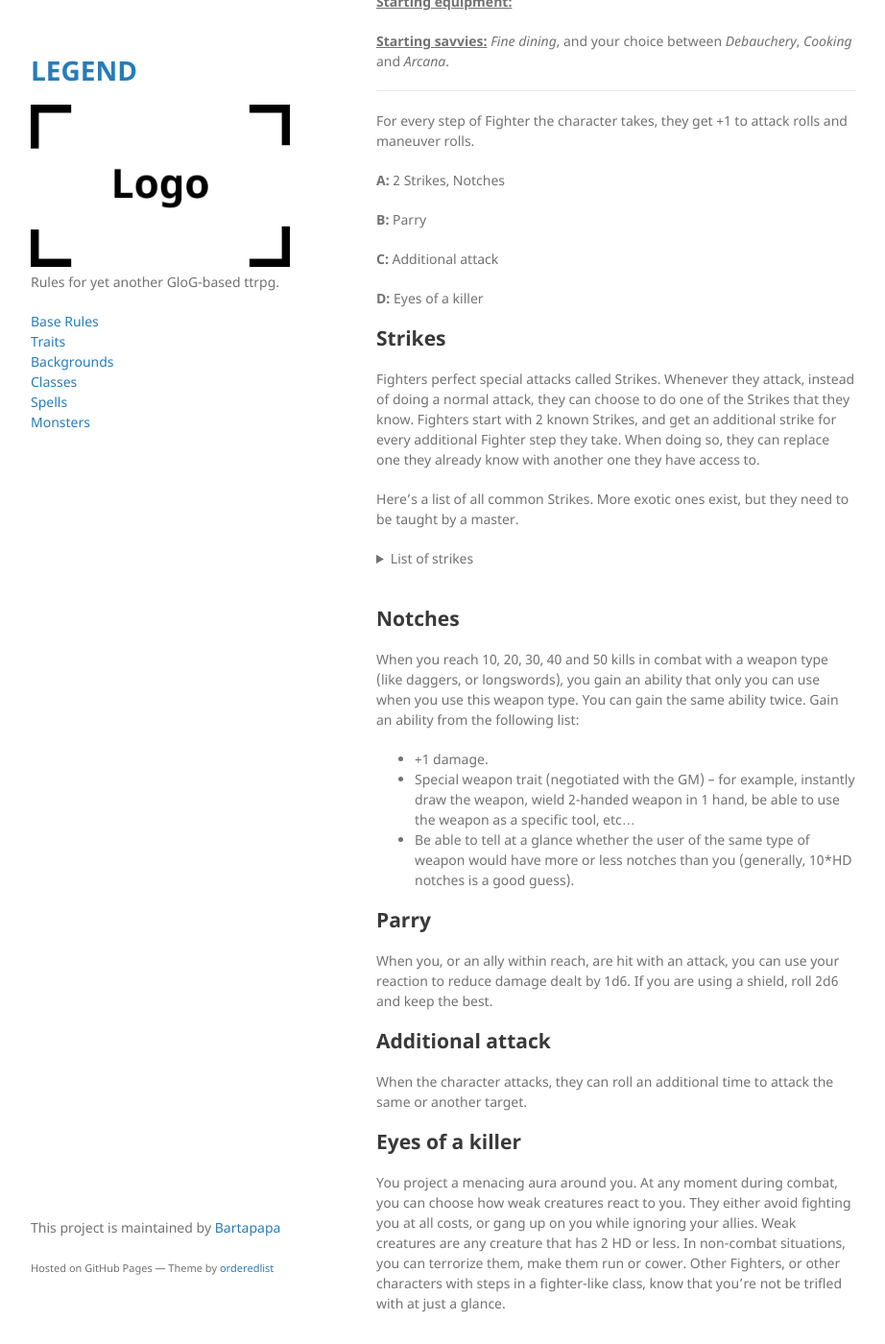
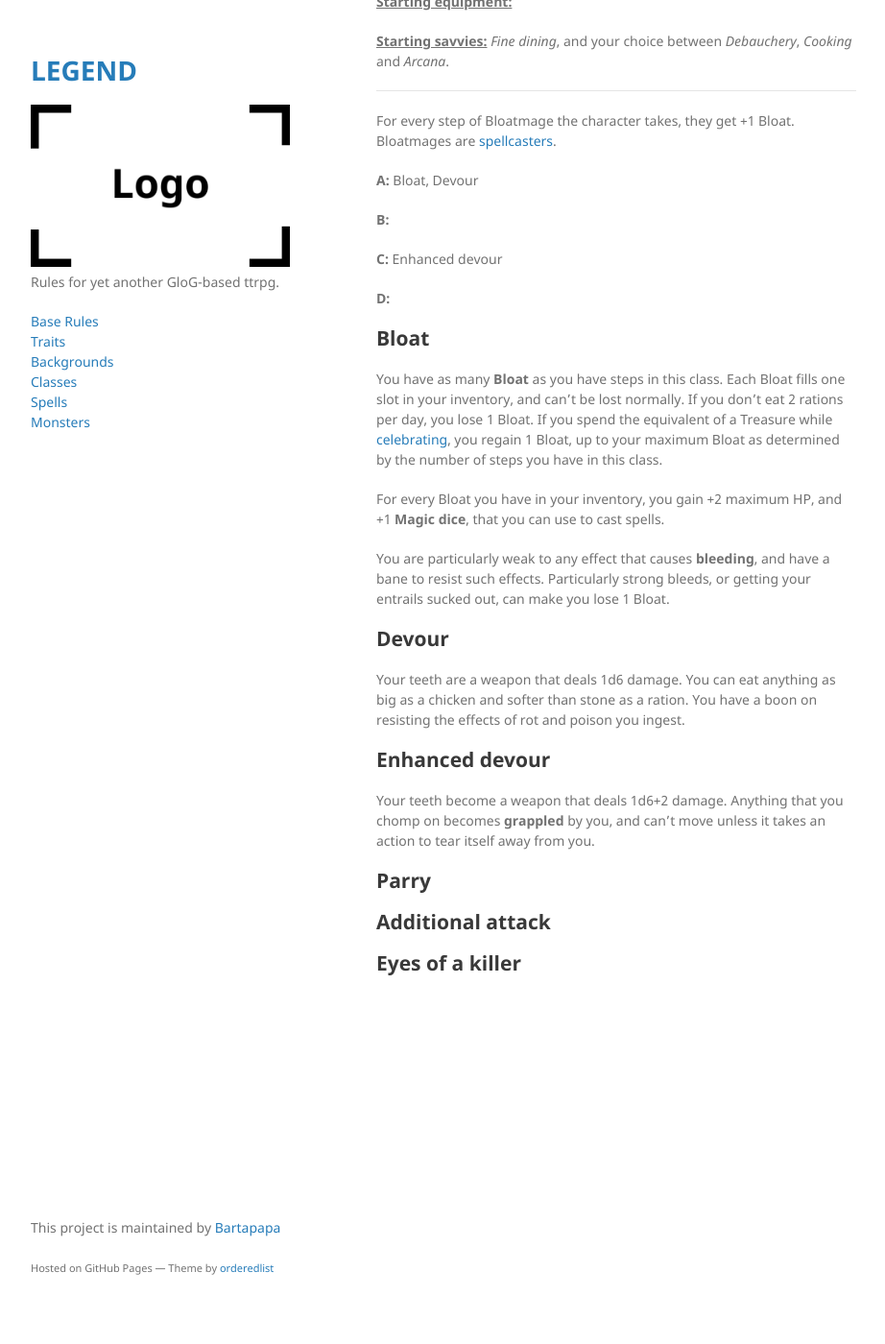
Before and after one commit to Bartapapa/legend, a Jekyll site: the page built from docs/class/bloatmage.md, in a window 1280 px wide and 1400 px high, scrolled down 262 px. Shown: the whole window at 96% size, without its empty margins (178-1100 px from the left). Built offline with Jekyll 4.4.1, drawn with Linux system fonts in a browser that asks for light colours.

Commit message:
Update bloatmage.md

```diff
--- a/docs/class/bloatmage.md
+++ b/docs/class/bloatmage.md
@@ -17,49 +17,31 @@ permalink: /classes/bloatmage
 
 ***
 
-For every step of Fighter the character takes, they get +1 to attack rolls and maneuver rolls.
+For every step of Bloatmage the character takes, they get +1 Bloat. Bloatmages are [spellcasters](https://bartapapa.github.io/legend/base-rules).
 
-<b>A:</b> 2 Strikes, Notches
+<b>A:</b> Bloat, Devour
 
-<b>B:</b> Parry
+<b>B:</b>
 
-<b>C:</b> Additional attack
+<b>C:</b> Enhanced devour
 
-<b>D:</b> Eyes of a killer
+<b>D:</b>
 
-## Strikes
-Fighters perfect special attacks called Strikes. Whenever they attack, instead of doing a normal attack, they can choose to do one of the Strikes that they know. Fighters start with 2 known Strikes, and get an additional strike for every additional Fighter step they take. When doing so, they can replace one they already know with another one they have access to.
+## Bloat
+You have as many <b>Bloat</b> as you have steps in this class. Each Bloat fills one slot in your inventory, and can't be lost normally. If you don't eat 2 rations per day, you lose 1 Bloat. If you spend the equivalent of a Treasure while [celebrating](https://bartapapa.github.io/legend/base-rules), you regain 1 Bloat, up to your maximum Bloat as determined by the number of steps you have in this class.
 
-Here's a list of all common Strikes. More exotic ones exist, but they need to be taught by a master.
-<details markdown="1">
-<summary>List of strikes</summary>
-*  <b>Charging strike:</b> If you moved at least a few steps during your turn, make an attack against 1 target with a melee weapon. On a hit, the target is also shoved back.
-*  <b>Cleaving strike:</b> Make an attack with a melee weapon with 1 bane. On a successful hit, you automatically deal your damage to up to two other targets in range.
-*  <b>Defensive strike:</b> Make an attack with 1 bane. Whether you hit or not, the target has 1 bane against all attacks aimed at you for the following round.
-*  <b>Disarming strike:</b> Make an attack with 1 bane. On a successful hit, you deal half damage to your target, and they drop their currently wielded weapon (or one of them, if they have two).
-*  <b>Lunging strike:</b> Make an attack with a melee weapon with 1 bane. You can reach farther than usual with this attack.
-*  <b>Piercing strike:</b> Make an attack with 1 bane. On a successful hit, ignore the target’s armor score.
-*  <b>Pinning strike:</b> Make an attack with 1 bane with a weapon capable of piercing. On a successful hit, deal half damage. The target can’t move until it takes an action to remove the weapon. If the weapon is a melee weapon, you can’t attack with it either until it’s pulled out.
-*  <b>Powerful strike:</b> Make an attack with 1 bane with a melee weapon. On a successful hit, roll twice the damage dice.
-*  <b>Precise strike:</b> Forego your movement. Doing so, roll damage automatically – no need for an attack roll.
-*  <b>Shield strike:</b> Make an attack with 1 bane with a shield. On a successful hit, deal 1d6 damage, and all attacks against that target have a boon, until at least one attack hits.
-*  <b>Sundering strike:</b> Make an attack with 1 bane. On a successful hit, you deal no damage to the target, but you either reduce the armor score of your target by the number of damage dice your weapon has, or you impose a bane on the target’s attack rolls using this weapon. If another object is targeted, the GM determines the effects accordingly. This can stack, and lasts until the next time they tend to their equipment (generally after a short rest).
-*  <b>Switch-up strike:</b> Switch places with a nearby ally, then attack.
-</details>
-<br>
+For every Bloat you have in your inventory, you gain +2 maximum HP, and +1 <b>Magic dice</b>, that you can use to cast spells.
 
-## Notches
-When you reach 10, 20, 30, 40 and 50 kills in combat with a weapon type (like daggers, or longswords), you gain an ability that only you can use when you use this weapon type.
-You can gain the same ability twice. Gain an ability from the following list:
-*  +1 damage.
-*  Special weapon trait (negotiated with the GM) – for example, instantly draw the weapon, wield 2-handed weapon in 1 hand, be able to use the weapon as a specific tool, etc…
-*  Be able to tell at a glance whether the user of the same type of weapon would have more or less notches than you (generally, 10*HD notches is a good guess).
+You are particularly weak to any effect that causes <b>bleeding</b>, and have a bane to resist such effects. Particularly strong bleeds, or getting your entrails sucked out, can make you lose 1 Bloat.
+
+## Devour
+Your teeth are a weapon that deals 1d6 damage. You can eat anything as big as a chicken and softer than stone as a ration. You have a boon on resisting the effects of rot and poison you ingest.
+
+## Enhanced devour
+Your teeth become a weapon that deals 1d6+2 damage. Anything that you chomp on becomes <b>grappled</b> by you, and can't move unless it takes an action to tear itself away from you.
 
 ## Parry
-When you, or an ally within reach, are hit with an attack, you can use your reaction to reduce damage dealt by 1d6. If you are using a shield, roll 2d6 and keep the best.
 
 ## Additional attack
-When the character attacks, they can roll an additional time to attack the same or another target.
 
 ## Eyes of a killer
-You project a menacing aura around you. At any moment during combat, you can choose how weak creatures react to you. They either avoid fighting you at all costs, or gang up on you while ignoring your allies. Weak creatures are any creature that has 2 HD or less. In non-combat situations, you can terrorize them, make them run or cower. Other Fighters, or other characters with steps in a fighter-like class, know that you're not be trifled with at just a glance.
```
